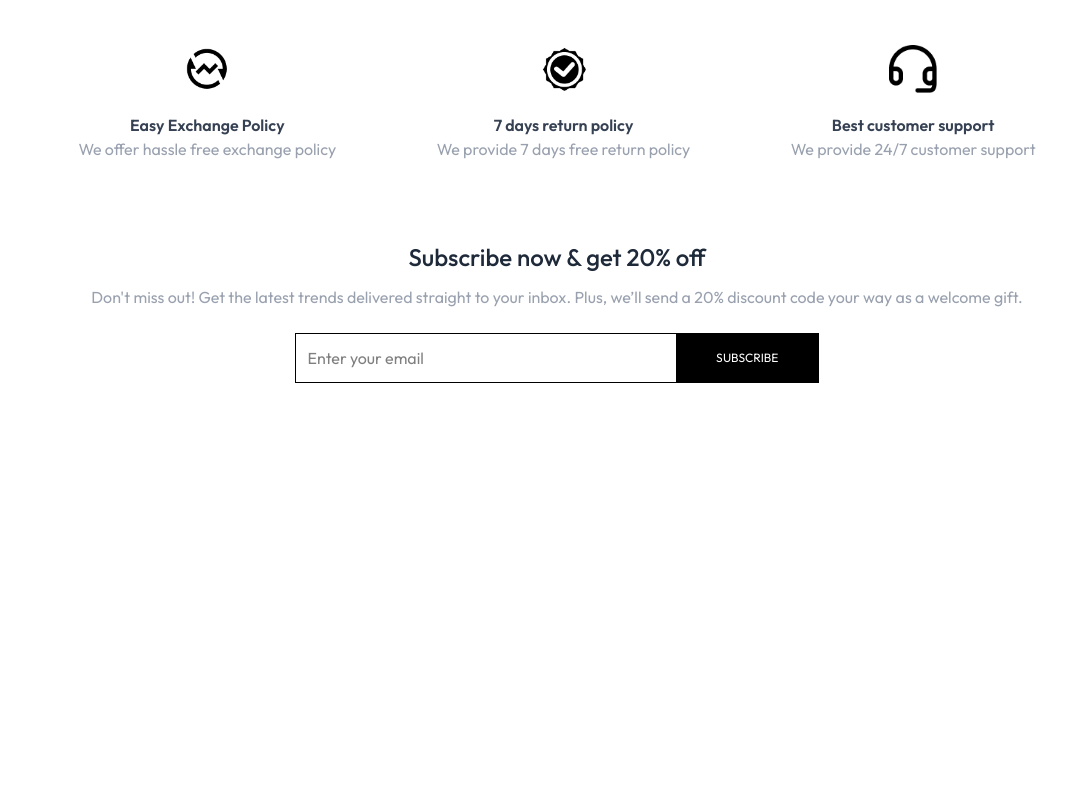
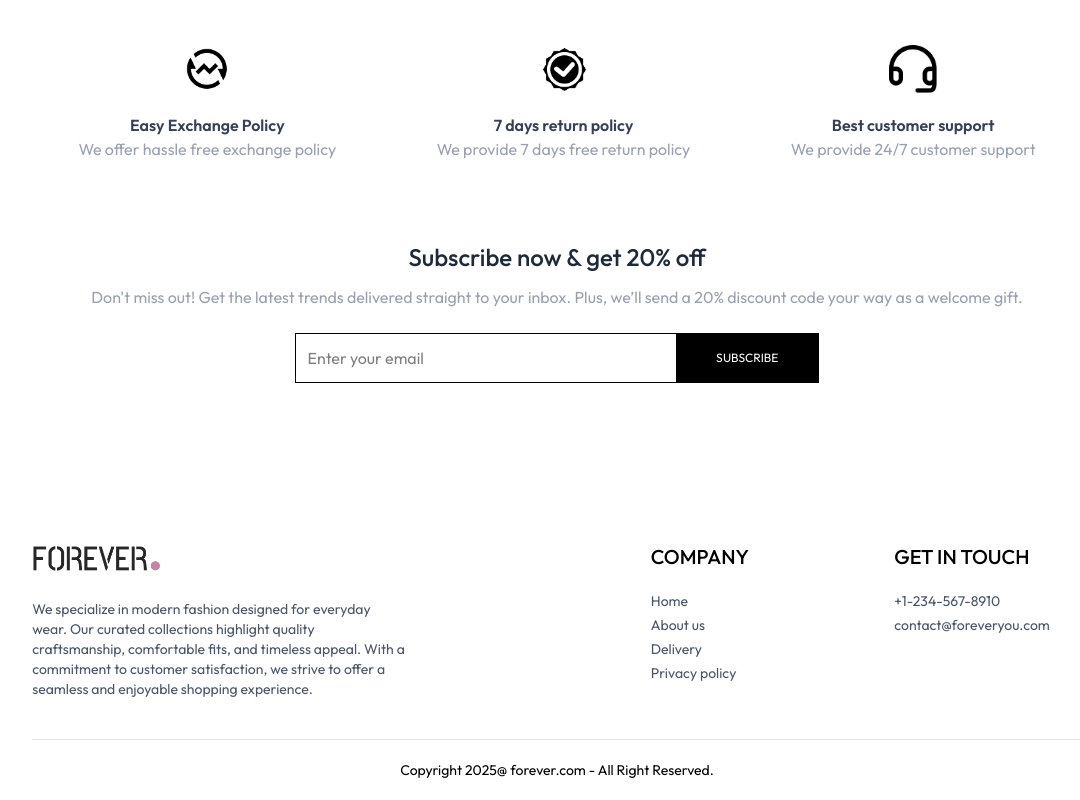
Before and after one commit to sumaiyakhondoker/E-commerce-App, a React (Vite) app in the folder frontend/: page / in a window 1280 px wide. Shown: the part 1872-2672 px from the top of the page, without its empty margins (83-1163 px from the left). Before the commit the page ends 2279 px from the top, so only its background shows below. Built offline with nearby package versions, Linux system fonts and the light colour scheme.

Commit message:
footer added

```diff
--- a/frontend/src/Root/Root.jsx
+++ b/frontend/src/Root/Root.jsx
@@ -1,5 +1,6 @@
 import { Outlet } from "react-router-dom";
 import Navbar from "../components/Navbar";
+import Footer from "../components/Footer";
 
 
 const Root = () => {
@@ -7,6 +8,7 @@ const Root = () => {
         <div className="px-4 sm:px-[5vw] md:px-[7vw] lg:px-[9vw]">
             <Navbar></Navbar>
             <Outlet></Outlet>
+            <Footer></Footer>
         </div>
     );
 };
--- /dev/null
+++ b/frontend/src/components/Footer.jsx
@@ -0,0 +1,41 @@
+
+import { assets } from '../assets/assets';
+
+const Footer = () => {
+    return (
+        <div>
+            <div className='flex flex-col sm:grid grid-cols-[3fr_1fr_1fr] gap-14 my-10 mt-40 text-sm'>
+
+                <div>
+                    <img src={assets.logo} className='w-32 mb-5' alt="" />
+                    <p className='w-full md:w-2/3 text-gray-600'>We specialize in modern fashion designed for everyday wear. Our curated collections highlight quality craftsmanship, comfortable fits, and timeless appeal. With a commitment to customer satisfaction, we strive to offer a seamless and enjoyable shopping experience.</p>
+                </div>
+
+                <div>
+                    <p className='text-xl font-medium mb-5'>COMPANY</p>
+                    <ul className='flex flex-col gap-1 text-gray-600'>
+                        <li>Home</li>
+                        <li>About us</li>
+                        <li>Delivery</li>
+                        <li>Privacy policy</li>
+                    </ul>
+                </div>
+                <div>
+                    <p className='text-xl font-medium mb-5'>GET IN TOUCH</p>
+                    <ul className='flex flex-col gap-1 text-gray-600'>
+                        <li>+1-234-567-8910</li>
+                        <li>contact@foreveryou.com</li>
+
+                    </ul>
+                </div>
+            </div>
+
+            <div>
+                <hr className='text-gray-200' />
+                <p className='py-5 text-sm text-center'>Copyright 2025@ forever.com - All Right Reserved.</p>
+            </div>
+        </div>
+    );
+};
+
+export default Footer;
```
